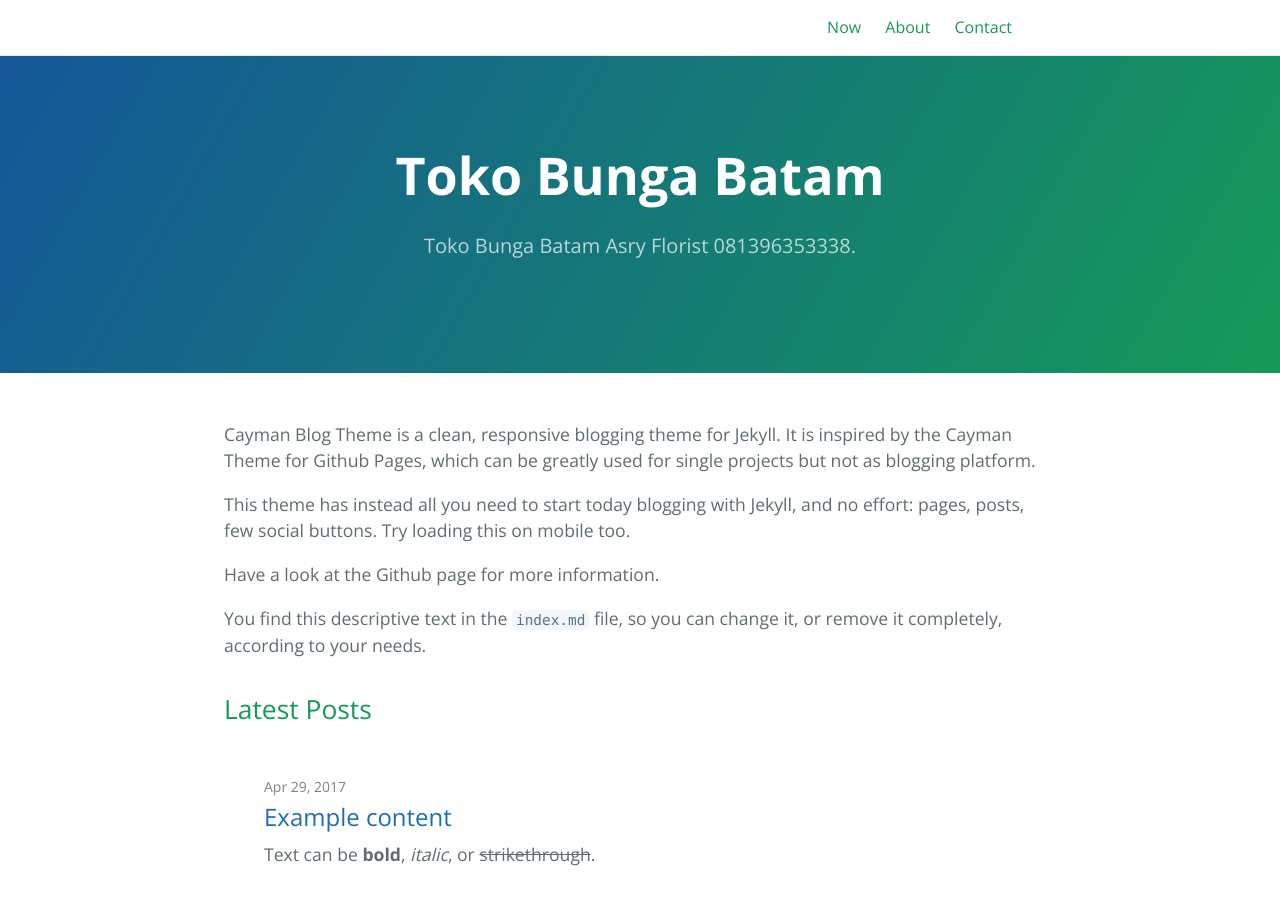
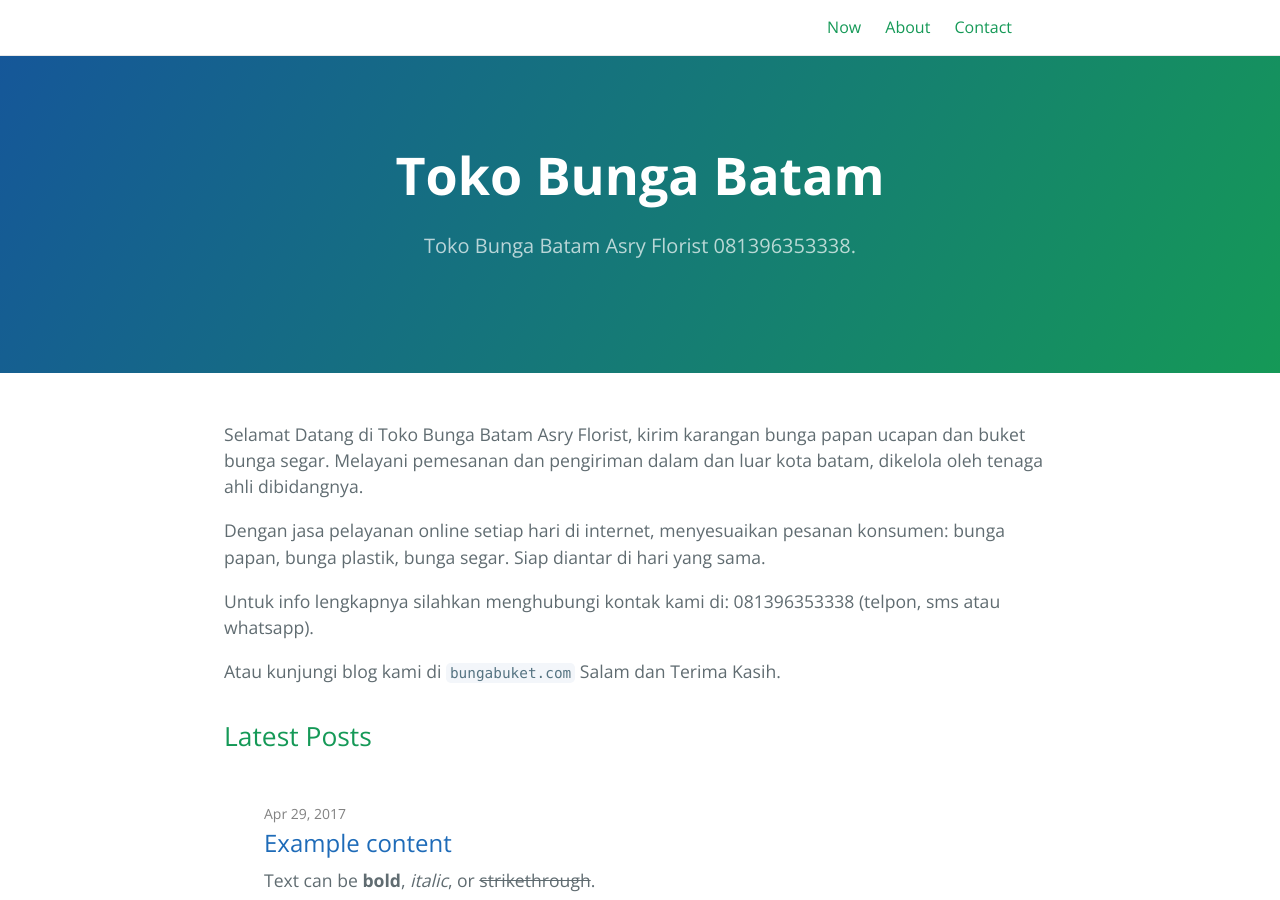
Before and after one commit to tokobungadibatam/tokobungadibatam.github.io, a Jekyll site: the page built from index.md, in a window 1280 px wide and 900 px high. Built offline with Jekyll 4.4.1, drawn with Linux system fonts in a browser that asks for light colours.

Commit message:
Update index.md

```diff
--- a/index.md
+++ b/index.md
@@ -8,10 +8,10 @@
 layout: home
 ---
 
-Cayman Blog Theme is a clean, responsive blogging theme for Jekyll. It is inspired by the Cayman Theme for Github Pages, which can be greatly used for single projects but not as blogging platform.
+Selamat Datang di Toko Bunga Batam Asry Florist, kirim karangan bunga papan ucapan dan buket bunga segar. Melayani pemesanan dan pengiriman dalam dan luar kota batam, dikelola oleh tenaga ahli dibidangnya.
 
-This theme has instead all you need to start today blogging with Jekyll, and no effort: pages, posts, few social buttons. Try loading this on mobile too.
+Dengan jasa pelayanan online setiap hari di internet, menyesuaikan pesanan konsumen: bunga papan, bunga plastik, bunga segar. Siap diantar di hari yang sama.
 
-Have a look at the Github page for more information.
+Untuk info lengkapnya silahkan menghubungi kontak kami di: 081396353338 (telpon, sms atau whatsapp).
 
-You find this descriptive text in the `index.md` file, so you can change it, or remove it completely, according to your needs.
+Atau kunjungi blog kami di `bungabuket.com` Salam dan Terima Kasih.
```
